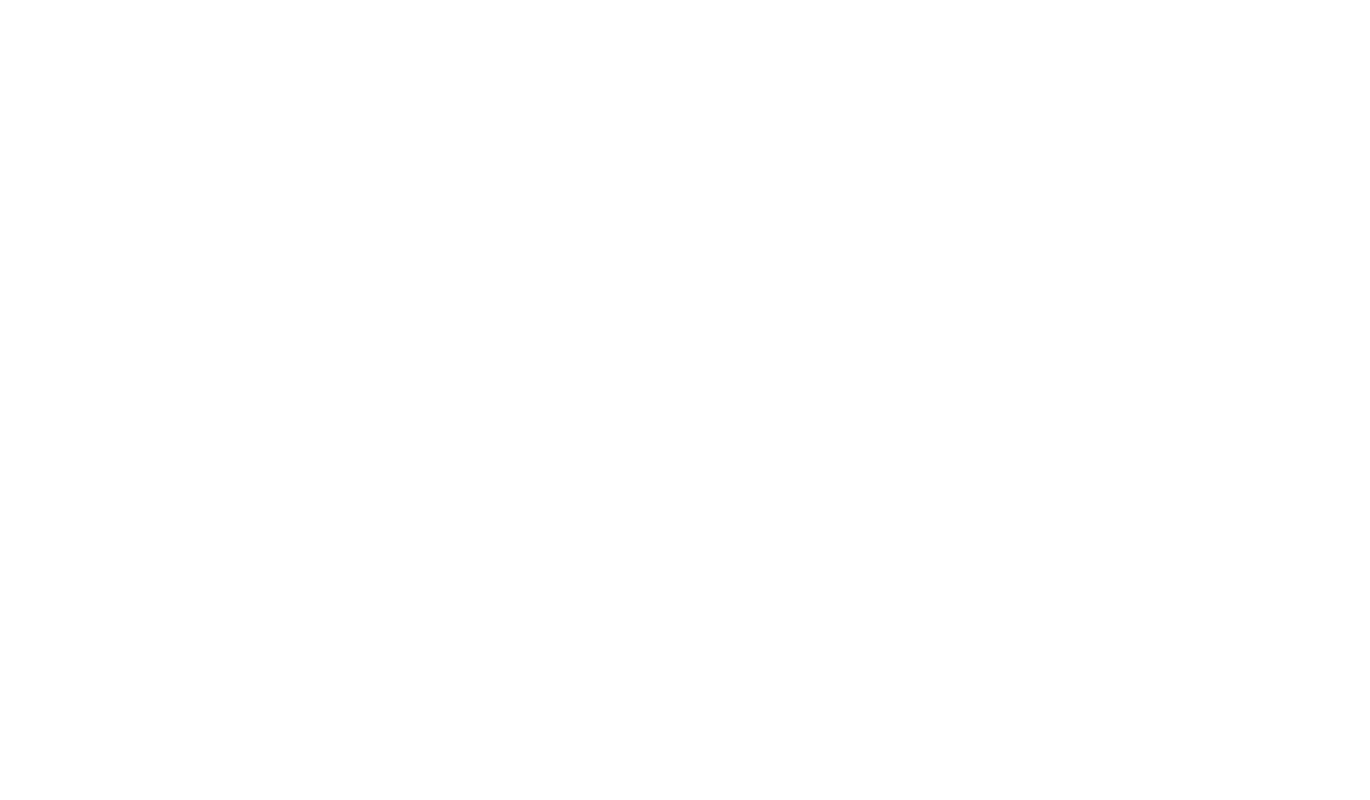
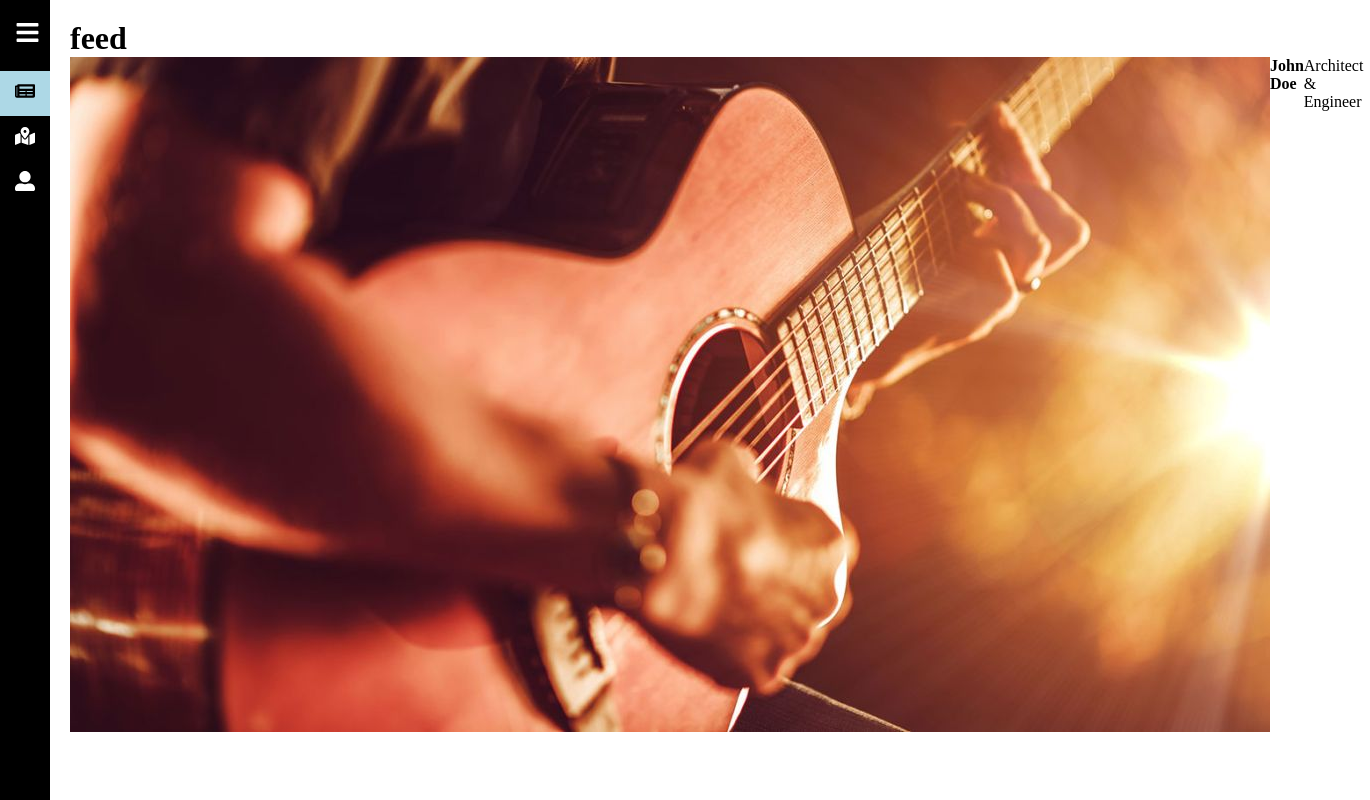
Before and after one commit to SonicHub1/CityHackSonicHub, a React (Create React App) app: page /feed in a window 1280 px wide. Shown: the whole page, 1370 px wide, since content can reach past the window. Built offline with nearby package versions, Linux system fonts and the light colour scheme.

Commit message:
Created sidebar and addition to feed

```diff
--- a/package.json
+++ b/package.json
@@ -7,11 +7,14 @@
     "@testing-library/react": "^13.4.0",
     "@testing-library/user-event": "^13.5.0",
     "bootstrap": "^5.2.3",
+    "circular-dependency-plugin": "^5.2.2",
     "firebase": "^9.17.1",
-    "circular-dependency-plugin": "^5.2.2",
     "react": "^18.2.0",
     "react-bootstrap": "^2.7.1",
     "react-dom": "^18.2.0",
+    "react-icons": "^4.7.1",
+    "react-pro-sidebar": "^1.0.0",
+    "react-router-dom": "^6.8.1",
     "react-scripts": "5.0.1",
     "web-vitals": "^2.1.4"
   },
--- a/src/App.js
+++ b/src/App.js
@@ -1,11 +1,24 @@
 import React from "react";
+import { BrowserRouter, Route, Routes } from "react-router-dom";
 import SideBar from "./components/SideBar";
-
-
+import FeedScreen from "./screens/FeedScreen";
+import MapScreen from "./screens/MapScreen";
+import Profile from "./screens/Profile";
+import './styles/App.css'
 
 const App = () => {
   return (
     <>
+      <BrowserRouter>
+        <SideBar>
+          <Routes>
+            <Route path="/feed" element={<FeedScreen />} />
+            <Route path="/mapscreen" element={<MapScreen />} />
+            <Route path="/profile" element={<Profile />} />
+
+          </Routes>
+        </SideBar>
+      </BrowserRouter>
     </>
   );
 };
--- a/src/components/SideBar.js
+++ b/src/components/SideBar.js
@@ -1,16 +1,54 @@
-import { Button } from "react-bootstrap";
+import { useState } from "react";
+import * as reactIcons from "react-icons/fa";
+import { NavLink } from "react-router-dom";
+import "../styles/App.css";
 
-const SideBar = () => {
+function SideBar({ children }) {
+  const [isOpen, setIsOpen] = useState(false);
+  const toggle = () => setIsOpen(!isOpen);
+  const menuItem = [
+    {
+      path: "/feed",
+      name: "Feed",
+      icon: <reactIcons.FaNewspaper />,
+    },
+    {
+      path: "/mapscreen",
+      name: "Map Screen",
+      icon: <reactIcons.FaMapMarkedAlt />,
+    },
+    {
+      path: "/profile",
+      name: "Profile",
+      icon: <reactIcons.FaUserAlt />,
+    },
+  ];
   return (
-    <>
-      <div className="sidebar">
-        <Button>Home</Button>
-        <Button>Search</Button>
-        <Button>Chat</Button>
-        <Button>Profile</Button>
+    <div className="container">
+      <div style={{ width: isOpen ? "300px" : "50px" }} className="sidebar">
+        <div className="topsection">
+          <h1 style={{ display: isOpen ? "block" : "none" }} className="logo">
+            Logo
+          </h1>
+          <div style={{marginLeft: isOpen ? "50px" : "0pX" }} className="bars">
+            <reactIcons.FaBars onClick={toggle} />
+          </div>
+        </div>
+        {menuItem.map((item, index) => (
+          <NavLink
+            to={item.path}
+            key={index}
+            className="link"
+            activeclassName="active"
+          >
+            <div className="icon">{item.icon}</div>
+            <div style={{ display: isOpen ? "block" : "none" }} className="link_text">{item.name}</div>
+          </NavLink>
+        ))}
       </div>
-    </>
+      <main>{children}</main>
+    </div>
   );
-};
+}
 
 export default SideBar;
--- a/src/components/feedCard.js
+++ b/src/components/feedCard.js
@@ -1,8 +1,15 @@
-const eedCard = () => {
+import imageUrl from '../assets/guitar_performance.jpg'
+const FeedCard = (props) => {
   return (
-    <>
-      <h1>feedCard</h1>
-    </>
+    <div class="card">
+      <div className="container">
+        <img className='feedCardImage' src={imageUrl} />
+        <h4>
+          <b>John Doe</b>
+        </h4>
+        <p>Architect & Engineer</p>
+      </div>
+    </div>
   );
 };
 
--- a/src/index.js
+++ b/src/index.js
@@ -1,12 +1,6 @@
 import React from "react";
 import ReactDOM from "react-dom";
-
 import App from "./App.js";
-
-// Bootstrap CSS
-import "bootstrap/dist/css/bootstrap.min.css";
-// Bootstrap Bundle JS
-import "bootstrap/dist/js/bootstrap.bundle.min";
 
 
 ReactDOM.render(<App/>, document.getElementById('root'));
--- a/src/screens/FeedScreen.js
+++ b/src/screens/FeedScreen.js
@@ -1,11 +1,19 @@
 import React from "react";
-import FeedCard from "../components/feedCard";
+import FeedCard from "../components/FeedCard";
+
 
 const FeedScreen = () => {
+  const FeedData = [
+    {
+      name:'Aryaman',
+      time:'2h ago',
+      imageUrl: '../assets/guitar_performance.jpg'
+    }
+  ]
   return (
     <>
       <h1>feed</h1>
-      <FeedCard></FeedCard>
+      <FeedCard ></FeedCard>
     </>
   );
 };
--- a/src/screens/MapScreen.js
+++ b/src/screens/MapScreen.js
@@ -5,3 +5,5 @@
         </>
     )
 }
+
+export default MapScreen
--- /dev/null
+++ b/src/screens/Profile.js
@@ -0,0 +1,9 @@
+const Profile = () => {
+    return (
+        <>
+            <h1>Profile here</h1>
+        </>
+    )
+}
+
+export default Profile
--- /dev/null
+++ b/src/styles/App.css
@@ -0,0 +1,59 @@
+* {
+  margin: 0;
+  padding: 0;
+  text-decoration: none;
+}
+
+.container {
+  display: flex;
+}
+
+main {
+  width: 100%;
+  padding: 20px;
+}
+
+.sidebar {
+  background: #000;
+  color: #fff;
+  height: 100vh;
+  width: 300px;
+  transition: all 0.5s;
+}
+
+.topsection {
+  display: flex;
+  align-items: center;
+  padding: 20px 15px;
+}
+
+.logo {
+  font-size: 30px;
+}
+
+.bars {
+  font-size: 25px;
+  margin-left: 25px;
+}
+
+.link{
+  display: flex;
+  color: #fff;
+  padding: 10px 15px;
+  gap: 15px;
+  transition: all 0.5s;
+}
+
+.link:hover{
+  background: lightskyblue;
+  color: #000;
+  transition: all 0.5s;
+}
+
+.active{
+  background: lightblue;
+  color: #000;
+}
+.icon, .link_text{
+  font-size: 20px;
+}
--- /dev/null
+++ b/src/styles/FeedCard.css
@@ -0,0 +1,18 @@
+.card {
+    /* Add shadows to create the "card" effect */
+    box-shadow: 0 4px 8px 0 rgba(0,0,0,0.2);
+    transition: 0.3s;
+    width: 80%;
+  }
+
+  /* On mouse-over, add a deeper shadow */
+  .card:hover {
+    box-shadow: 0 8px 16px 0 rgba(0,0,0,0.2);
+  }
+
+  /* Add some padding inside the card container */
+  .container {
+    padding: 2px 16px;
+    display: flex;
+    flex-direction: column;
+  }
```
Also changed, not shown: src/assets/guitar_performance.jpg (added), 1 other file (tests, documents, lock files or other folders).
